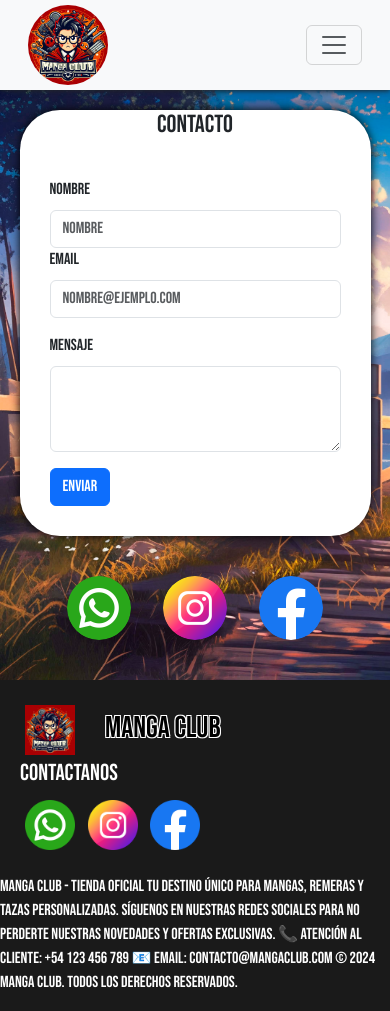
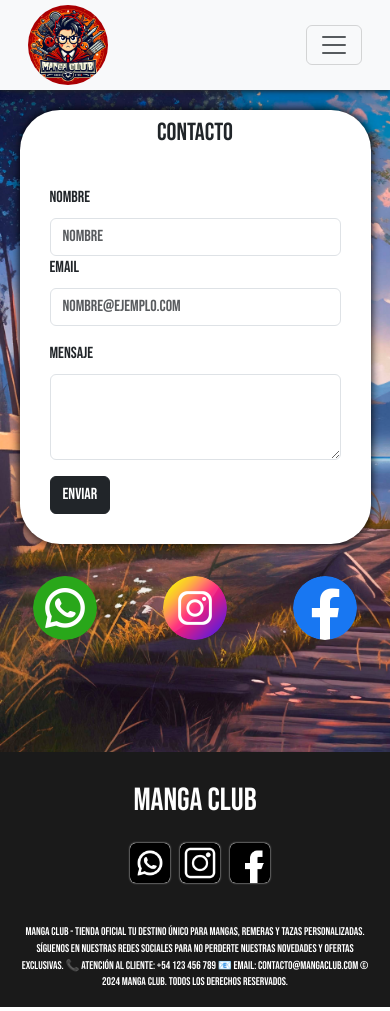
Before and after one commit to franlesk/Proyecto-coder, a website: page pages/contacto.html in a window 390 px wide. Drawn offline with nearby package versions, Linux system fonts and the light colour scheme.

Commit message:
cambio en los estilos e imagenes

```diff
--- a/pages/contacto.html
+++ b/pages/contacto.html
@@ -54,7 +54,7 @@
         <main>
             <div class="container-background">
                 <div class="container-contacto">
-                    <h2>Contacto</h2>
+                    <h2 class="my-2">Contacto</h2>
                     <form action="">
                         <div class="mb-3">
                             <label for="exampleFormControlInput1" class="form-label">Nombre</label>
@@ -66,7 +66,7 @@
                             <label for="exampleFormControlTextarea1" class="form-label">Mensaje</label>
                             <textarea class="form-control" id="exampleFormControlTextarea1" rows="3"></textarea>
                         </div>
-                        <button type="button" class="btn btn-primary">Enviar</button>
+                        <button type="button" class="btn btn-dark">Enviar</button>
                     </form>
                 </div>
                 <div class="redes">
@@ -78,24 +78,19 @@
         </main>
         <footer>
             <div class="container-footer">
-                <div class="container-logo">
-                    <img src="../img/logos/logo-manga-club.jpg" alt="Logo manga club">
-                    <h2>Manga club</h2>
-                </div>
-                <div>
-                    <h3>Contactanos</h3>
-                    <img src="../img/logos/whatsapp.png" alt="Logo whatsapp">
-                    <img src="../img/logos/instagram.png" alt="Logo instagram">
-                    <img src="../img/logos/facebook.png" alt="Logo facebook">
+                <h4>Manga club</h4>
+                <div class="container-imgs">
+                    <img src="../img/logos/whatsapp-footer.png" alt="Logo whatsapp">
+                    <img src="../img/logos/instagram-footer.png" alt="Logo instagram">
+                    <img src="../img/logos/facebook-footer.png" alt="Logo facebook">
                 </div>
             </div>
-                <p>Manga Club - Tienda Oficial Tu destino único para mangas,
-                remeras y tazas personalizadas. Síguenos en nuestras redes sociales
-                para no perderte nuestras novedades y ofertas exclusivas.
-                📞 Atención al cliente: +54 123 456 789 📧 Email: contacto@mangaclub.com © 2024 Manga Club.
-                Todos los derechos reservados.</p>
+            <p>Manga Club - Tienda Oficial Tu destino único para mangas,
+            remeras y tazas personalizadas. Síguenos en nuestras redes sociales
+            para no perderte nuestras novedades y ofertas exclusivas.
+            📞 Atención al cliente: +54 123 456 789 📧 Email: contacto@mangaclub.com © 2024 Manga Club.
+            Todos los derechos reservados.</p>
         </footer>
-
     </div>
     <script src="https://cdn.jsdelivr.net/npm/bootstrap@5.3.3/dist/js/bootstrap.bundle.min.js" integrity="sha384-YvpcrYf0tY3lHB60NNkmXc5s9fDVZLESaAA55NDzOxhy9GkcIdslK1eN7N6jIeHz" crossorigin="anonymous"></script>
 </body>
--- a/scss/base/_mq.scss
+++ b/scss/base/_mq.scss
@@ -51,7 +51,20 @@
             width: 90%;
         }
         .container-background .quienes-somos div h2{
-            font-size: 35px;
+            font-size: 2rem;
+        }
+        .container-background .quienes-somos div p{
+            font-size: 1.3rem;
+        }
+        footer .container-footer h4{
+            font-size: 2rem;
+        }
+        footer .container-footer img{
+            width: 2.5rem;
+            height: 2.5rem;
+        }
+        footer p{
+            font-size: 0.7rem;
         }
     }
 
@@ -68,7 +81,13 @@
             display: none;
         }
         .container-background .quienes-somos div h2{
-            font-size: 30px;
+            font-size: 1.7rem;
+        }
+        .container-background .quienes-somos div p{
+            font-size: 1rem;
+        }
+        .container-background .redes{
+            width: 100%;
         }
         .container-background .redes img{
             width: 4rem;
--- a/scss/components/_footer.scss
+++ b/scss/components/_footer.scss
@@ -1,34 +1,35 @@
 footer{
     background-color: #1a1a1a;
-    color: white;
-
     .container-footer{
         display: flex;
         flex-direction: column;
+        align-items: center;
         margin: 10px;
         padding: 10px;
 
-        .container-logo{
-            display: flex;
-            flex-direction: row;
-            justify-content:flex-start;
-
-            h2{
-                color: black;
-                margin: 10px;
-                font-size: 30px;
-                padding-left: 15px;
-                text-shadow: -1px -1px 0 white,
-                            1px -1px 0 white,
-                            -1px 1px 0 white,
-                            1px 1px 0 white;
-            }
+        h4{
+            color: white;
+            margin: 10px;
+            font-size: 3rem;
         }
     }
     img{
-        width: 50px;
-        height: 50px;
+        width: 3rem;
+        height: 3rem;
         margin: 5px;
+        border-radius: 15%;
+        background-color: white;
+        box-shadow: 0px 0px 2px white;
     }
-
+    .container-imgs{
+        width: 40%;
+        display: flex;
+        justify-content: space-around;
+        margin: 0.5rem;
+    }
+    p{
+        color: white;
+        text-align: center;
+        padding: 0.5rem 1rem 0rem 1rem;
+    }
 }
--- a/scss/components/_main.scss
+++ b/scss/components/_main.scss
@@ -14,6 +14,7 @@
     h1{
         font-size: 50px;
         color: aliceblue;
+        padding: 1rem;
         text-shadow: -1px -1px 0 #000,
                     1px -1px 0 #000,
                     -1px 1px 0 #000,
@@ -161,6 +162,10 @@
 .container-background{
     width: 100%;
     height: 100%;
+    margin-bottom: 5rem;
+    display: flex;
+    flex-direction: column;
+    align-items: center;
     padding-top: 20px;
     background-image: $imagen-background;
     background-size: cover;
@@ -177,23 +182,26 @@
             width: 90%;
             height: auto;
             h2{
+                margin: 0;
+                padding: 0.8rem 0.5rem 0rem 0.5rem;
                 text-align: center;
                 font-size: 40px;
             }
             p{
-                font-size: 20px;
-                padding: 10px;
+                margin: 0;
+                font-size: 1.3rem;
+                padding: 1rem;
             }
         }
     }
     .redes{
+        width: 50%;
         display:flex;
-        justify-content: center;
-        margin: 1.5rem;
+        justify-content: space-around;
+        margin: 2rem;
         img{
-            width: 6rem;
+            width: 5rem;
             border-radius: 100%;
-            margin: 1rem;
         }
         img:hover{
             cursor: pointer;
```
Also changed, not shown: index.html (+10 -14 lines), pages/ofertas.html (+10 -15 lines), pages/productos.html (+10 -14 lines), pages/quienes-somos.html (+10 -14 lines), css/estilos.css, img/logos/Magos.png (deleted), img/logos/carrito-de-compras.png (deleted), img/logos/carrito.png (deleted), img/logos/facebook-footer.png (added), img/logos/instagram-footer.png (added), img/logos/mago-saludando.png (deleted), img/logos/trabajando.png (deleted), img/logos/whatsapp-footer.png (added), 1 other file.
